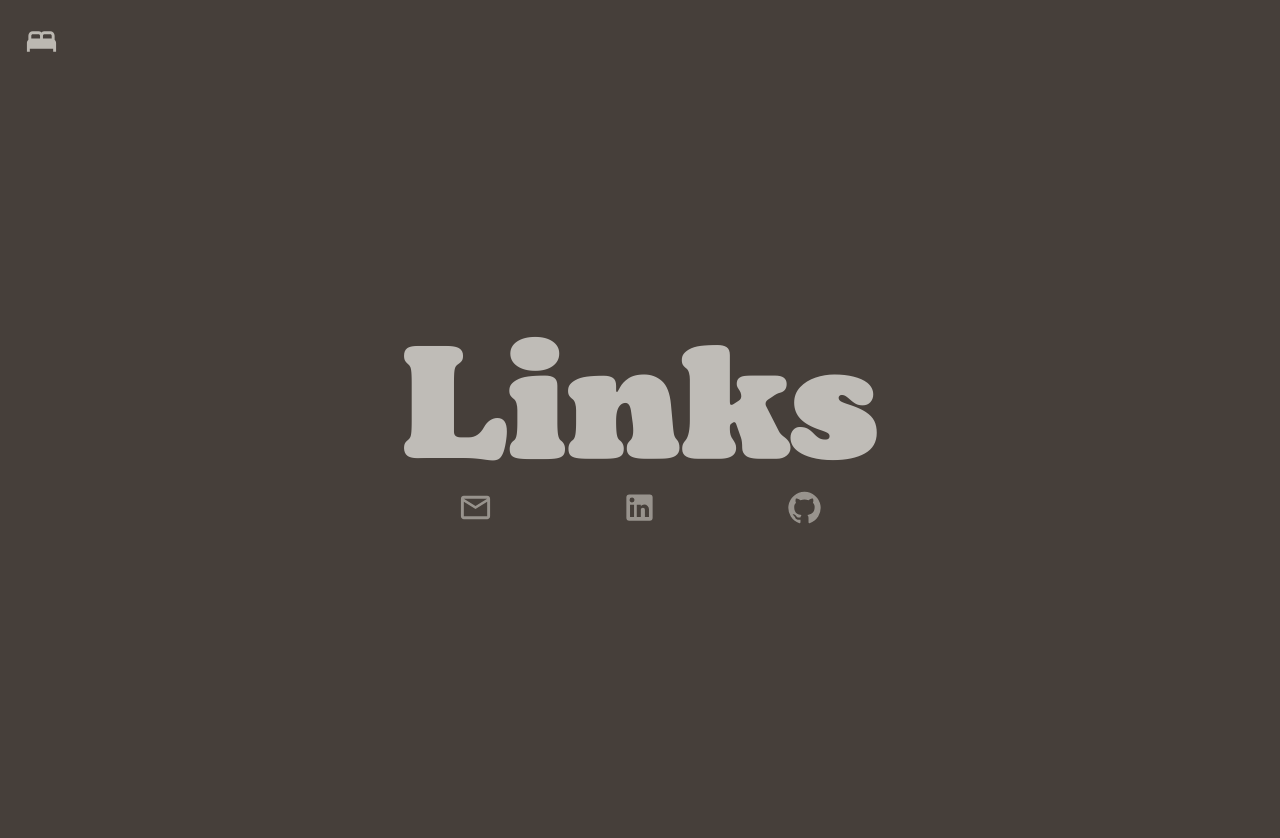
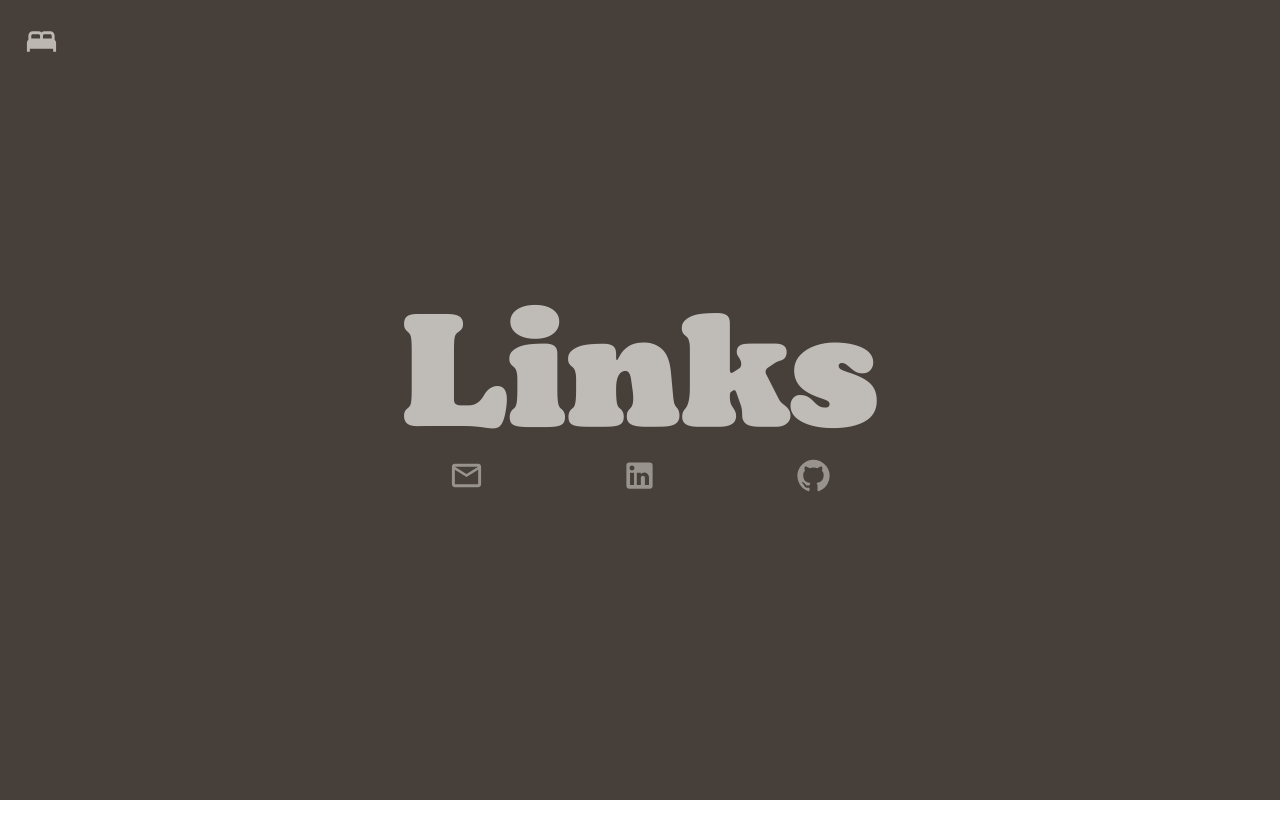
Before and after one commit to dylncheng/dc-cv, a Next.js app: page /contact in a window 1280 px wide. Shown: the top 838 px of the page. After the commit the page ends 800 px from the top, so only its background shows below. Built offline with nearby package versions, Linux system fonts and the light colour scheme.

Commit message:
changed scrolling

```diff
--- a/pages/index.js
+++ b/pages/index.js
@@ -59,7 +59,6 @@ export default function Home() {
       }, 4)
     else if(titleHover) {
       clearTimeout(delay);
-      console.log("animation done!")
     }
 
     window.sessionStorage.setItem('titleHover', JSON.stringify(titleHover));
--- a/styles/Contact.module.css
+++ b/styles/Contact.module.css
@@ -1,5 +1,5 @@
 .container {
-    padding: 2rem
+    height: 100vh;
 }
 
 .contact ul{
--- a/styles/Home.module.css
+++ b/styles/Home.module.css
@@ -18,7 +18,7 @@
 .footer {
   display: flex;
   flex: 1;
-  padding: 2rem 0;
+  /* padding: 2rem 0; */
   border-top: 1px solid #eaeaea;
   justify-content: center;
   align-items: center;
```
